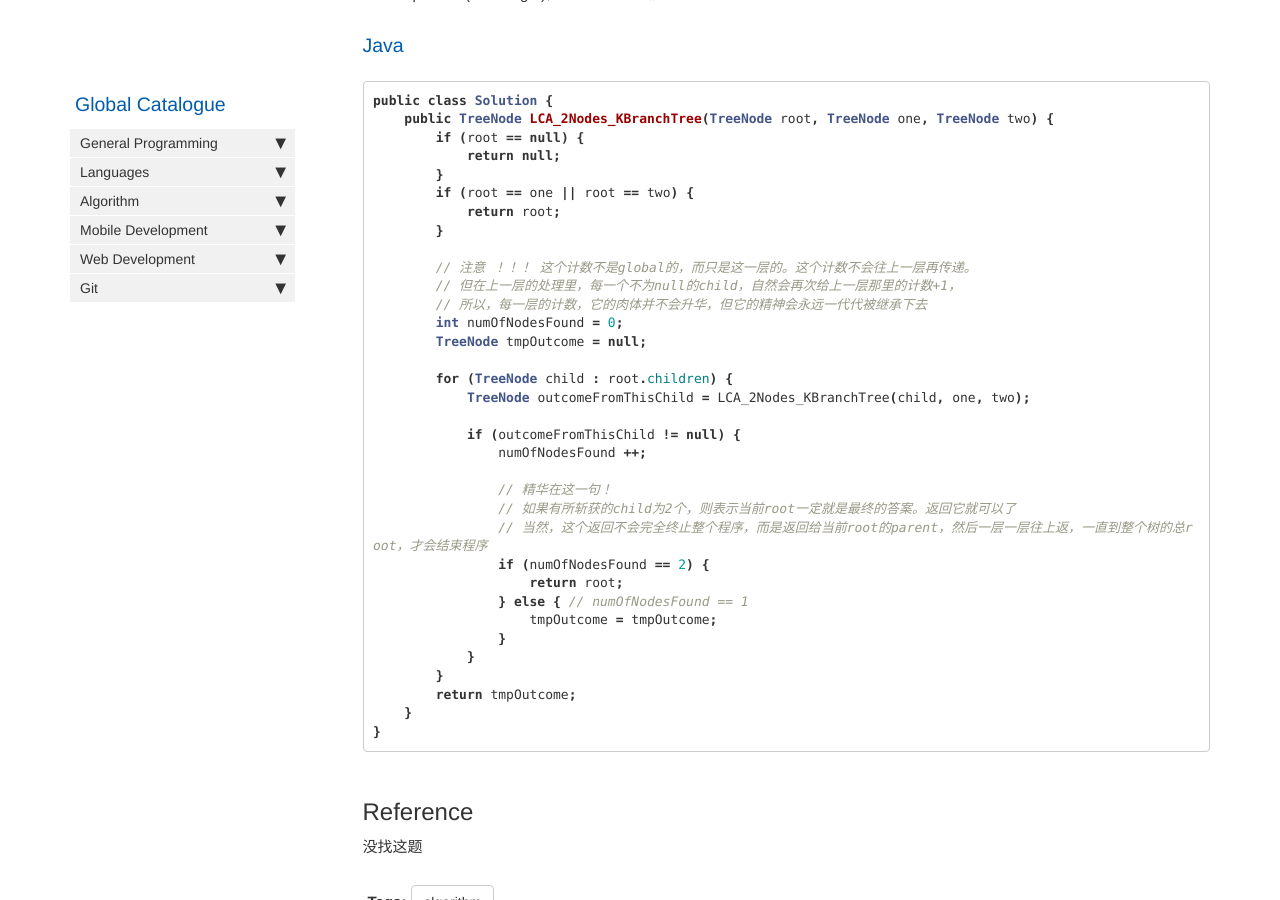
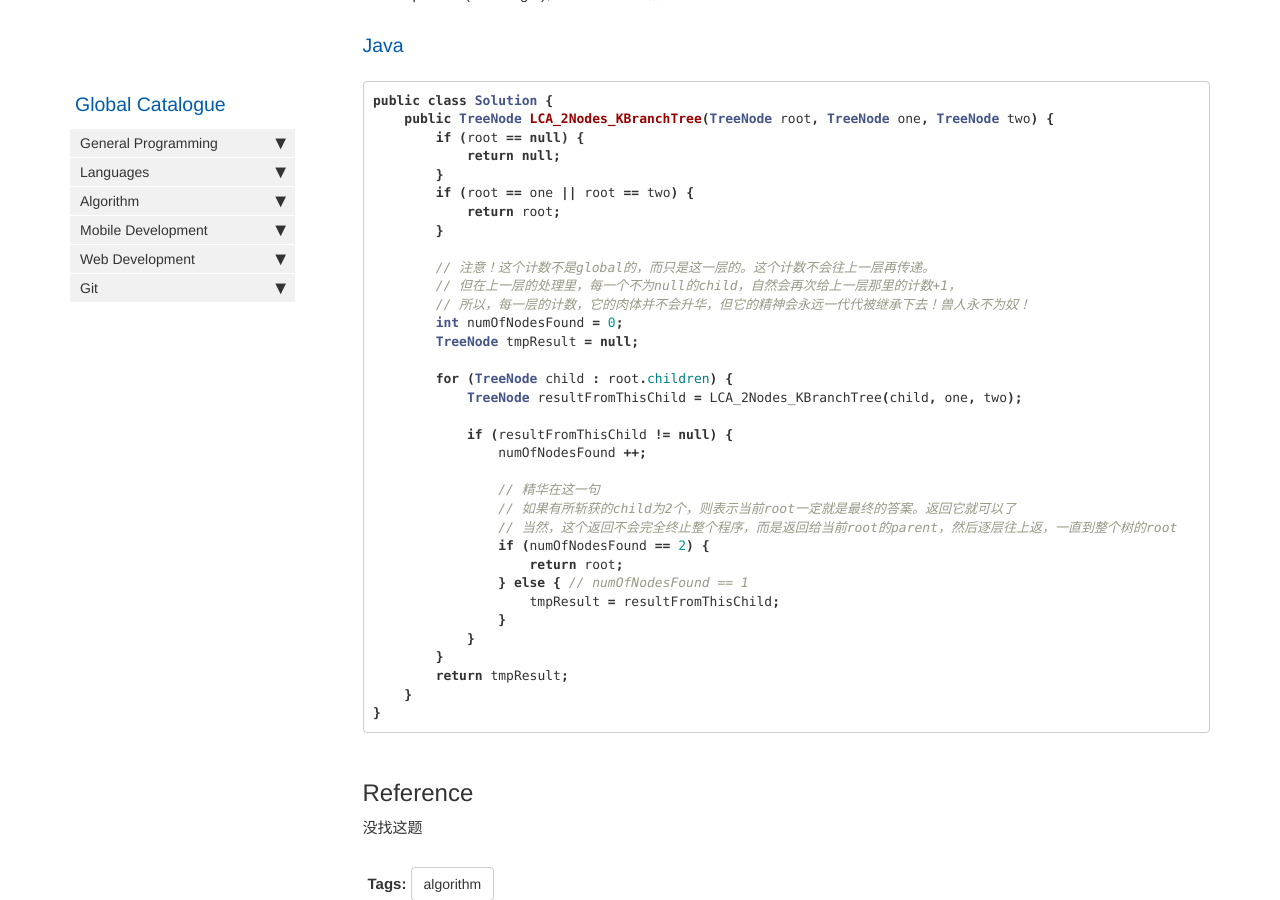
Before and after one commit to HungryOrc/hungryorc.github.io, a Jekyll site: the page built from pages/algorithm/algorithm_lowestCommonAncestor_KnaryTree_2NodesExist.md, in a window 1280 px wide and 900 px high, scrolled down 797 px. Built offline with Jekyll 4.4.1, drawn with Linux system fonts in a browser that asks for light colours; nearby versions of some CDN libraries; comment, search, counter and statistics services are not loaded.

Commit message:
Update algorithm_lowestCommonAncestor_KnaryTree_2NodesExist.md

````diff
--- a/pages/algorithm/algorithm_lowestCommonAncestor_KnaryTree_2NodesExist.md
+++ b/pages/algorithm/algorithm_lowestCommonAncestor_KnaryTree_2NodesExist.md
@@ -45,29 +45,29 @@ public class Solution {
             return root;
         }
 
-        // 注意 ！！！ 这个计数不是global的，而只是这一层的。这个计数不会往上一层再传递。
+        // 注意！这个计数不是global的，而只是这一层的。这个计数不会往上一层再传递。
         // 但在上一层的处理里，每一个不为null的child，自然会再次给上一层那里的计数+1，
-        // 所以，每一层的计数，它的肉体并不会升华，但它的精神会永远一代代被继承下去
+        // 所以，每一层的计数，它的肉体并不会升华，但它的精神会永远一代代被继承下去！兽人永不为奴！
         int numOfNodesFound = 0;
-        TreeNode tmpOutcome = null;
+        TreeNode tmpResult = null;
 
         for (TreeNode child : root.children) {
-            TreeNode outcomeFromThisChild = LCA_2Nodes_KBranchTree(child, one, two);
+            TreeNode resultFromThisChild = LCA_2Nodes_KBranchTree(child, one, two);
 
-            if (outcomeFromThisChild != null) {
+            if (resultFromThisChild != null) {
                 numOfNodesFound ++;
 
-                // 精华在这一句！
+                // 精华在这一句
                 // 如果有所斩获的child为2个，则表示当前root一定就是最终的答案。返回它就可以了
-                // 当然，这个返回不会完全终止整个程序，而是返回给当前root的parent，然后一层一层往上返，一直到整个树的总root，才会结束程序
+                // 当然，这个返回不会完全终止整个程序，而是返回给当前root的parent，然后逐层往上返，一直到整个树的root
                 if (numOfNodesFound == 2) {
                     return root;
                 } else { // numOfNodesFound == 1
-                    tmpOutcome = tmpOutcome;
+                    tmpResult = resultFromThisChild;
                 }
             }
         }
-        return tmpOutcome;
+        return tmpResult;
     }
 }
 ```
````
